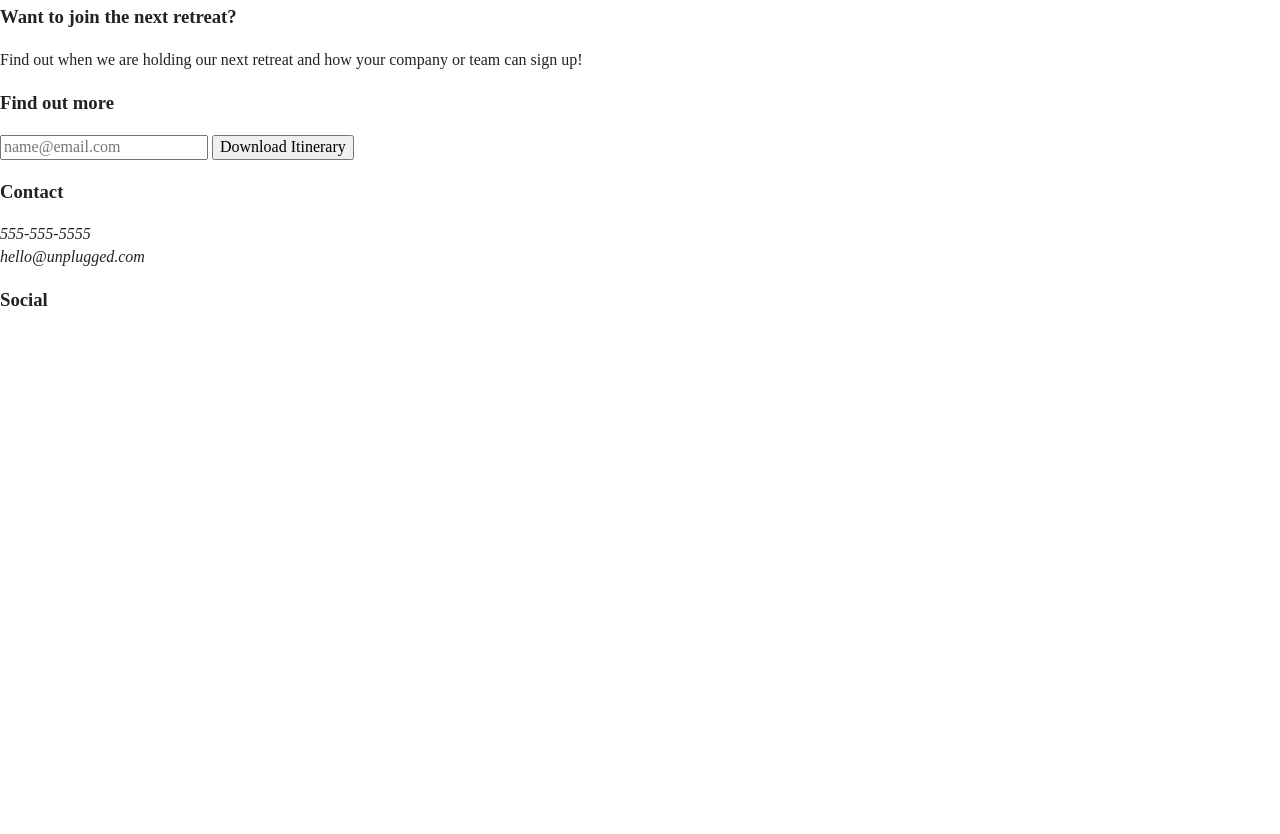
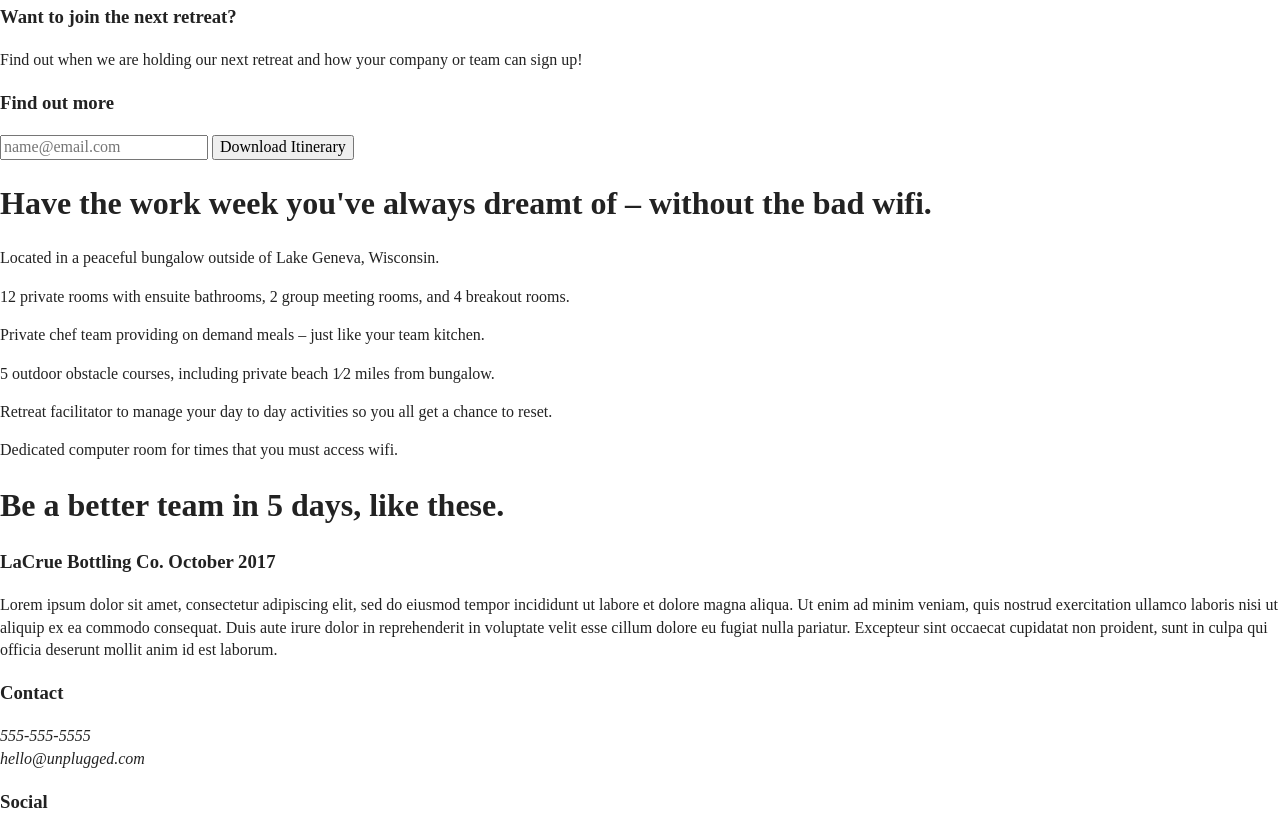
Before and after one commit to EvvyK/front-end-example, a website: page index.html in a window 1280 px wide. Shown: the part 268-1102 px from the top of the page. Before the commit the page ends 800 px from the top, so only its background shows below. Drawn offline with Linux system fonts and the light colour scheme; files that its build step writes are made by us from their sources; files whose address does not match are found by name.

Commit message:
code homepage html

```diff
--- a/index.html
+++ b/index.html
@@ -59,26 +59,50 @@
           <input type="button" value="Download Itinerary">
         </div>
       </div>
+      </div>
+    </aside>
+    <h1>Have the work week you've always dreamt of &ndash; without the bad wifi.</h1>
+    <section class="features">
+      <div class="content-wrapper">
+        <article>
+          <p class="features-icons"></p>
+          <p class="features-item-description">Located in a peaceful bungalow outside of Lake Geneva, Wisconsin.</p>
+        </article>
 
+        <article>
+          <p class="features-icons"></p>
+          <p class="features-item-description">12 private rooms with ensuite bathrooms, 2 group meeting rooms, and 4 breakout rooms.</p>
+        </article>
+
+        <article>
+          <p class="features-icons"></p>
+          <p class="features-item-description">Private chef team providing on demand meals &ndash; just like your team kitchen. </p>
+        </article>
+
+        <article>
+          <p class="features-icons"></p>
+          <p class="features-item-description">5 outdoor obstacle courses, including private beach 1&frasl;2 miles from bungalow. </p>
+        </article>
+
+        <article>
+          <p class="features-icons"></p>
+          <p class="features-item-description">Retreat facilitator to manage your day to day activities so you all get a chance to reset. </p>
+        </article>
+
+        <article>
+          <p class="features-icons"></p>
+          <p class="features-item-description">Dedicated computer room for times that you must access wifi. </p>
+        </article>
+
+        <section class="reviews">
+          <div class="content-wrapper">
+            <h1>Be a better team in 5 days, like these.</h1>
+            <!--image placeholder-->
+            <h3>LaCrue Bottling Co. October 2017</h3>
+            <p>Lorem ipsum dolor sit amet, consectetur adipiscing elit, sed do eiusmod tempor incididunt ut labore et dolore magna aliqua. Ut enim ad minim veniam, quis nostrud exercitation ullamco laboris nisi ut aliquip ex ea commodo consequat. Duis aute irure dolor in reprehenderit in voluptate velit esse cillum dolore eu fugiat nulla pariatur. Excepteur sint occaecat cupidatat non proident, sunt in culpa qui officia deserunt mollit anim id est laborum.</p>
+          </div>
+        </section>
       </div>
-
-      <!--- Newsletter signup
-      - Headline text
-      - Paragraph text
-      - Headline text
-      - Email field
-      - Submit button-->
-    </aside>
-    <section>
-      <!--- Info about Unplugged
-        - Headline text
-        - Background Image
-        - Icons
-        - Text
-      - Previous retreats
-        - Headline text
-        - Paragraph text
-        - Image-->
     </section>
 <footer>
   <div class="content-wrapper">
```
